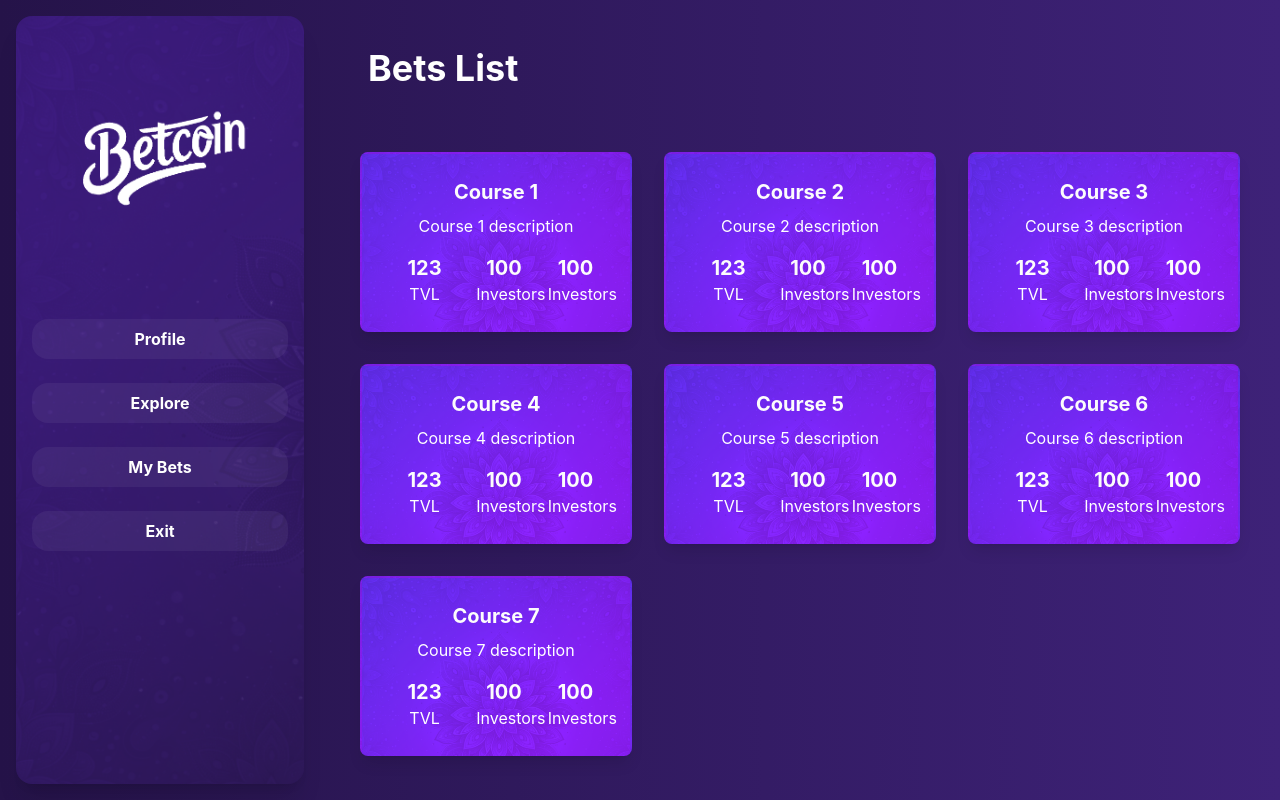
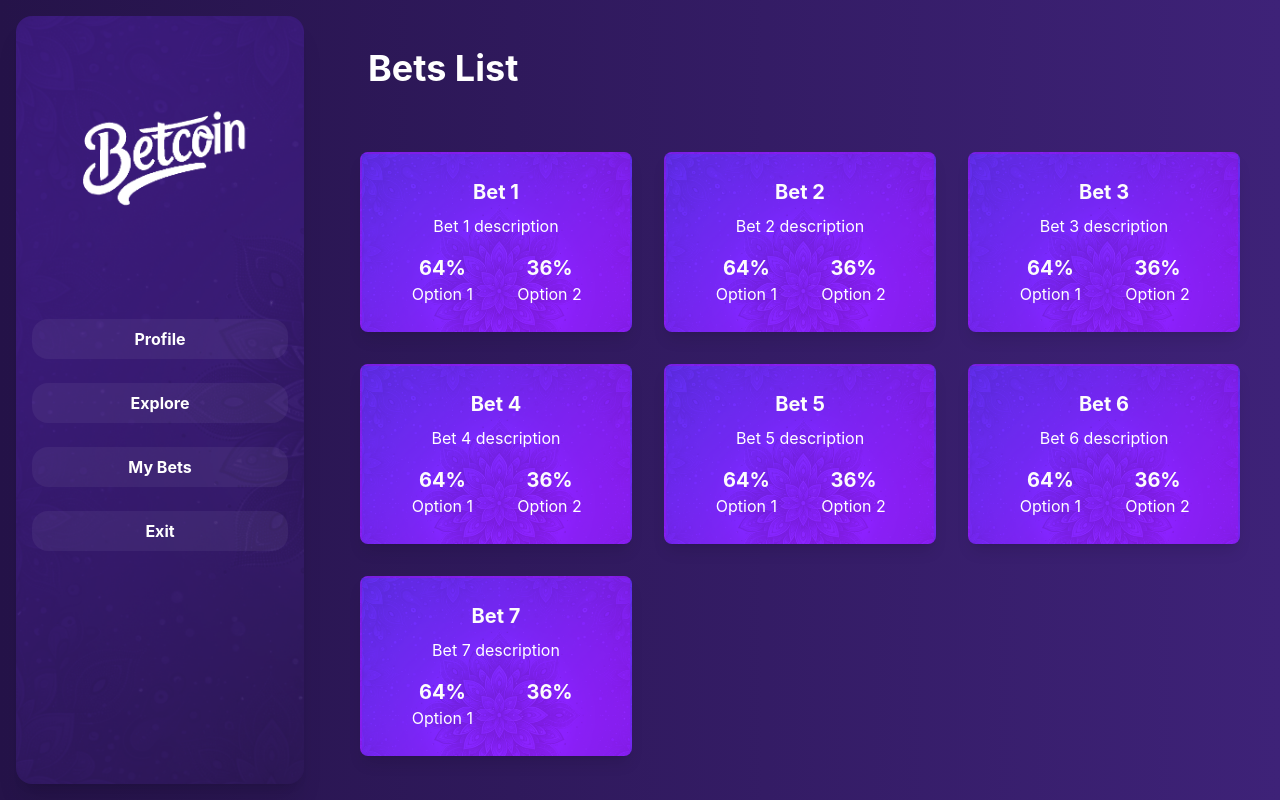
Before and after one commit to BryanBorck/satshack, a React (Create React App) app in the folder frontend/: page / in a window 1280 px wide. Built offline with nearby package versions, Linux system fonts and the light colour scheme.

Commit message:
static card texts

```diff
--- a/frontend/src/pages/Home/Home.js
+++ b/frontend/src/pages/Home/Home.js
@@ -7,58 +7,58 @@ export default function Home() {
         // TESTE
         {
             id: 1,
-            name: 'Course 1',
+            name: 'Bet 1',
             option1: 'Option 1',
             option2: 'Option 2',
-            description: 'Course 1 description',
+            description: 'Bet 1 description',
             cover: 'https://picsum.photos/seed/picsum/200/300'
         },
         {
             id: 2,
-            name: 'Course 2',
+            name: 'Bet 2',
             option1: 'Option 1',
             option2: 'Option 2',
-            description: 'Course 2 description',
+            description: 'Bet 2 description',
             cover: 'https://picsum.photos/seed/picsum/200/300'
         },
         {
             id: 3,
-            name: 'Course 3',
+            name: 'Bet 3',
             option1: 'Option 1',
             option2: 'Option 2',
-            description: 'Course 3 description',
+            description: 'Bet 3 description',
             cover: 'https://picsum.photos/seed/picsum/200/300'
         },
         {
             id: 4,
-            name: 'Course 4',
+            name: 'Bet 4',
             option1: 'Option 1',
             option2: 'Option 2',
-            description: 'Course 4 description',
+            description: 'Bet 4 description',
             cover: 'https://picsum.photos/seed/picsum/200/300'
         },
         {
             id: 5,
-            name: 'Course 5',
+            name: 'Bet 5',
             option1: 'Option 1',
             option2: 'Option 2',
-            description: 'Course 5 description',
+            description: 'Bet 5 description',
             cover: 'https://picsum.photos/seed/picsum/200/300'
         },
         {
             id: 6,
-            name: 'Course 6',
+            name: 'Bet 6',
             option1: 'Option 1',
             option2: 'Option 2',
-            description: 'Course 6 description',
+            description: 'Bet 6 description',
             cover: 'https://picsum.photos/seed/picsum/200/300'
         },
         {
             id: 7,
-            name: 'Course 7',
+            name: 'Bet 7',
             option1: 'Option 1',
             oprtion2: 'Option 2',
-            description: 'Course 7 description',
+            description: 'Bet 7 description',
             cover: 'https://picsum.photos/seed/picsum/200/300'
         },
     ])
@@ -98,18 +98,14 @@ export default function Home() {
             <div key={bet.id} className="bg-cover bg-[url('././assets/bkg_active_card.png')] h-[180px] flex flex-col items-center justify-center text-white rounded-lg shadow-lg m-[2vh] border-2 border-transparent hover:border-white hover:bg-[url('././assets/bkg_second_card.png')] transition duration-1000 ease-in-out">
                 <h2 className="text-xl font-bold text-[#fcfcfc]">{bet.name}</h2>
                 <p className="text-fs mt-2">{bet.description}</p>
-                <div className="grid grid-cols-3 space-x-4 mt-4 w-[80%]">
+                <div className="grid grid-cols-2 mt-4 w-[80%]">
                     <div className="">
-                        <p className='text-xl text-[#fcfcfc] font-bold'>123</p>
-                        <p>TVL</p>
+                        <p className='text-xl text-[#fcfcfc] font-bold'>64%</p>
+                        <p>{bet.option1}</p>
                     </div>
                     <div className="">
-                        <p className='text-xl text-[#fcfcfc] font-bold'>100</p>
-                        <p>Investors</p>
-                    </div>
-                    <div className="">
-                        <p className='text-xl text-[#fcfcfc] font-bold'>100</p>
-                        <p>Investors</p>
+                        <p className='text-xl text-[#fcfcfc] font-bold'>36%</p>
+                        <p>{bet.option2}</p>
                     </div>
                 </div>
             </div>
```
